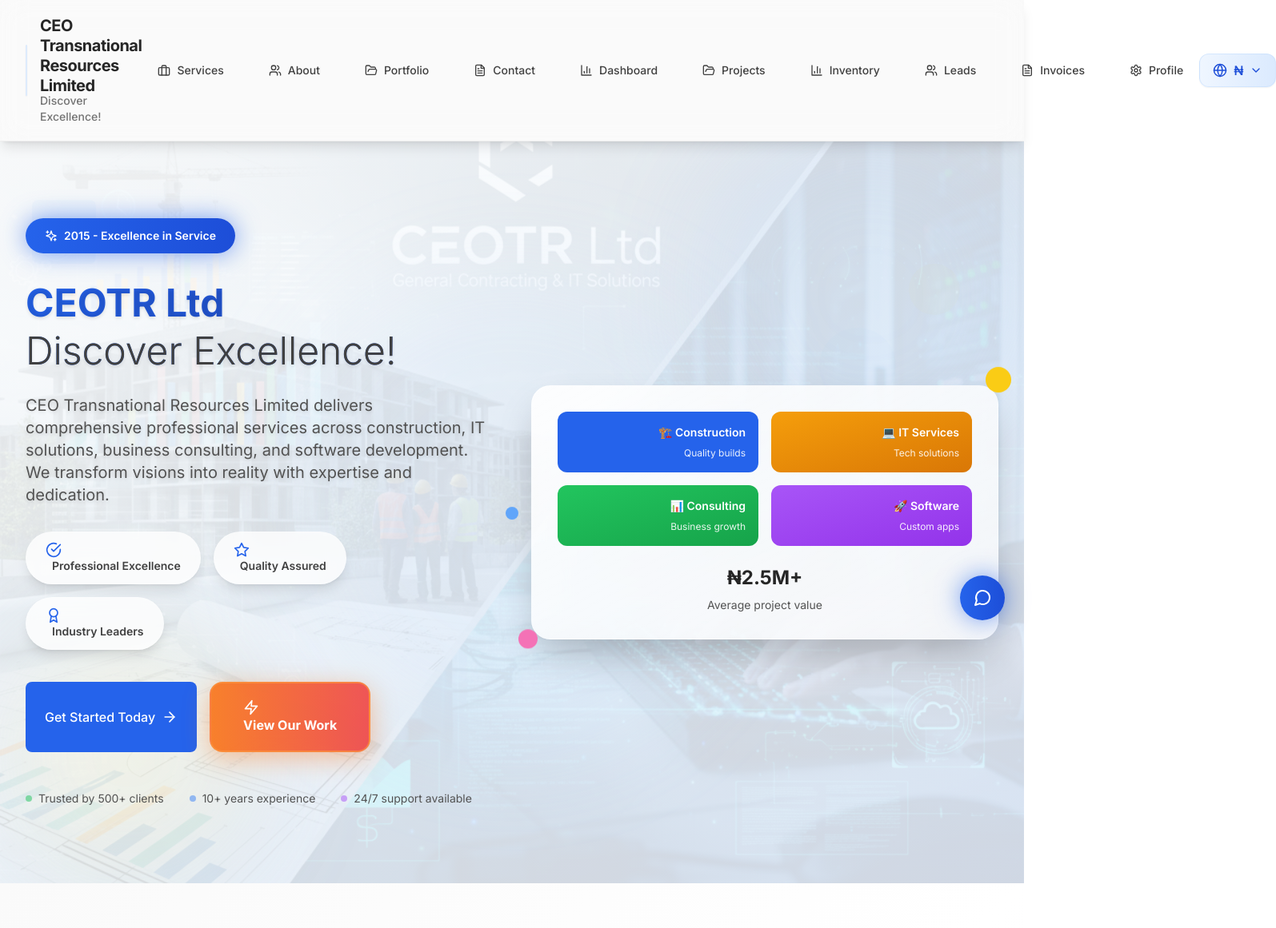
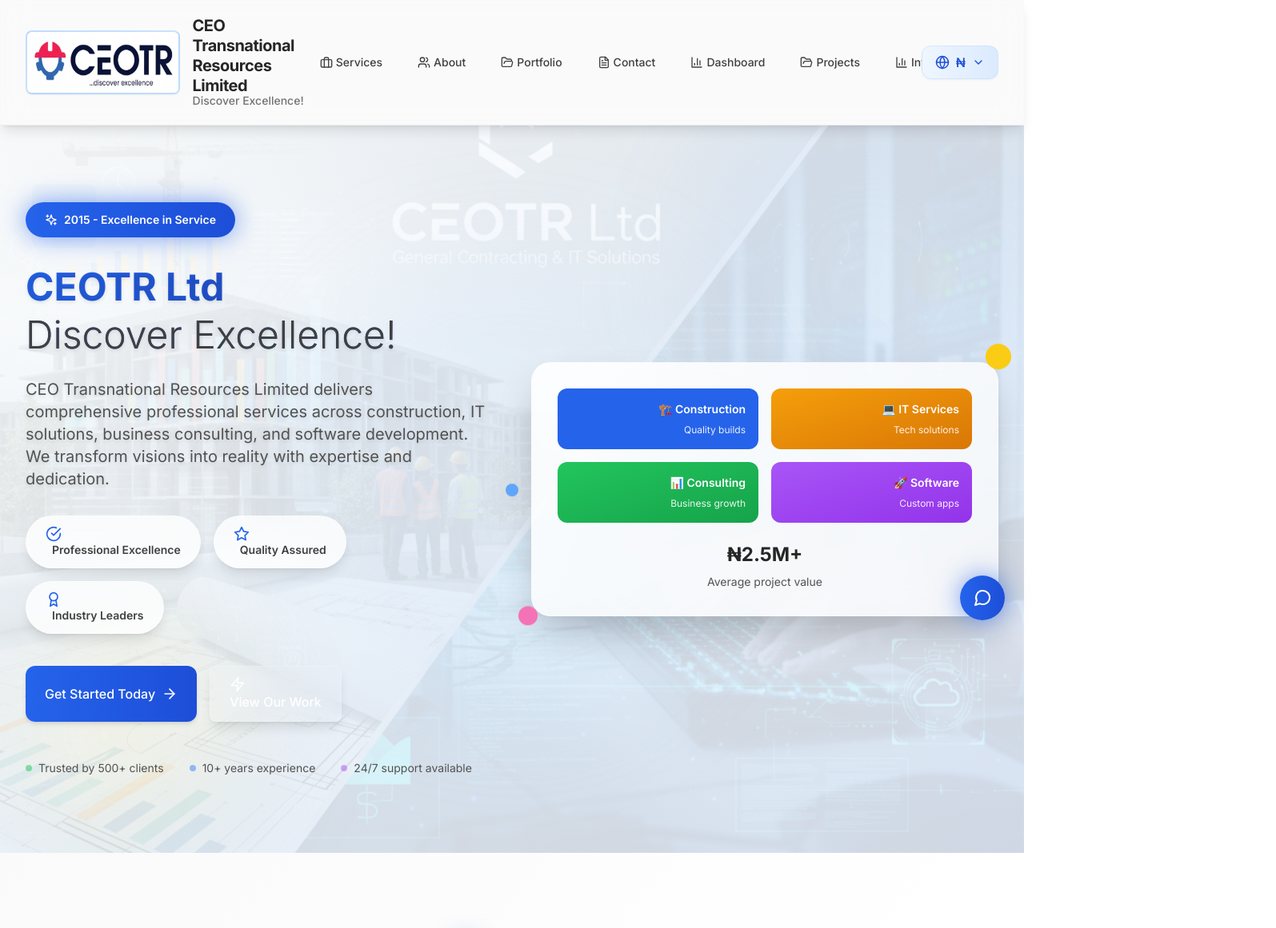
Before and after one commit to e-ogugua/ceotr-erp, a React (Vite) app: page / in a window 1280 px wide. Shown: the top 1161 px of the page at 80% size, 1595 px wide, since content can reach past the window. Built offline with nearby package versions, Linux system fonts and the light colour scheme.

Commit message:
style(buttons): enhance all buttons with modern gradients, shadows, and elegant hover effects for professional look

```diff
--- a/src/components/Header.jsx
+++ b/src/components/Header.jsx
@@ -39,7 +39,7 @@
               <img
                 src="/images/logo/ceotr-logo-white.png"
                 alt={COMPANY_INFO.name}
-                className="h-16 w-auto logo-enhanced rounded-lg shadow-sm transition-all duration-300 group-hover:shadow-md bg-gradient-to-br from-primary-50 to-white backdrop-blur-sm border border-primary-200/50"
+                className="h-20 w-auto logo-enhanced rounded-lg shadow-sm transition-all duration-300 group-hover:shadow-md bg-gradient-to-br from-primary-100 to-white backdrop-blur-sm border-2 border-primary-300/50"
                 onError={(e) => {
                   e.target.style.display = 'none';
                   e.target.parentElement.innerHTML = `
@@ -70,15 +70,15 @@
           </div>
 
           {/* Enhanced Desktop Navigation */}
-          <nav className="hidden md:flex items-center space-x-2 lg:space-x-4">
+          <nav className="hidden md:flex items-center space-x-1 lg:space-x-2 xl:space-x-3 max-w-3xl overflow-hidden">
             {navigationLinks.map((link) => (
               <a
                 key={link.href}
                 href={link.href}
-                className="relative px-3 py-2 lg:px-5 lg:py-3 text-neutral-700 hover:text-primary-600 font-medium transition-all duration-300 rounded-lg hover:bg-primary-50 group touch-target flex items-center gap-2 text-sm"
+                className="relative px-2 py-2 lg:px-3 lg:py-2 xl:px-4 text-neutral-700 hover:text-primary-600 font-medium transition-all duration-300 rounded-lg hover:bg-primary-50 group touch-target flex items-center gap-1 text-sm whitespace-nowrap"
               >
                 {link.icon}
-                <span className="hidden lg:inline">{link.label}</span>
+                <span className="hidden xl:inline">{link.label}</span>
                 <div className="absolute bottom-0 left-1/2 transform -translate-x-1/2 w-0 h-0.5 bg-primary-600 transition-all duration-300 group-hover:w-full"></div>
               </a>
             ))}
--- a/src/components/Hero.jsx
+++ b/src/components/Hero.jsx
@@ -98,7 +98,7 @@
               </button>
               <button
                 onClick={() => document.getElementById('portfolio')?.scrollIntoView({ behavior: 'smooth' })}
-                className="btn-glass-vibrant"
+                className="btn-glass"
               >
                 <Zap size={20} className="mr-2" />
                 View Our Work
--- a/src/index.css
+++ b/src/index.css
@@ -12,11 +12,19 @@
 
 @layer components {
   .btn-primary {
-    @apply bg-primary-600 hover:bg-primary-700 text-white font-medium px-6 py-3 rounded-lg transition-all duration-200 focus:outline-none focus:ring-2 focus:ring-primary-500 focus:ring-offset-2 transform hover:scale-105 hover:shadow-lg min-h-[44px];
+    @apply bg-gradient-to-r from-primary-600 to-primary-700 hover:from-primary-700 hover:to-primary-800 text-white font-medium px-6 py-3 rounded-xl transition-all duration-300 focus:outline-none focus:ring-2 focus:ring-primary-500 focus:ring-offset-2 transform hover:scale-105 hover:shadow-lg min-h-[44px] shadow-md;
   }
 
   .btn-secondary {
-    @apply bg-white hover:bg-neutral-50 text-primary-600 border border-primary-200 font-medium px-6 py-3 rounded-lg transition-all duration-200 focus:outline-none focus:ring-2 focus:ring-primary-500 focus:ring-offset-2 hover:shadow-md min-h-[44px];
+    @apply bg-white hover:bg-primary-50 text-primary-600 border-2 border-primary-200 hover:border-primary-300 font-medium px-6 py-3 rounded-xl transition-all duration-300 focus:outline-none focus:ring-2 focus:ring-primary-500 focus:ring-offset-2 hover:shadow-lg min-h-[44px] shadow-sm;
+  }
+
+  .btn-glass {
+    @apply bg-white/80 backdrop-blur-md hover:bg-white/90 text-neutral-700 border border-white/20 hover:border-white/40 font-medium px-6 py-3 rounded-xl transition-all duration-300 focus:outline-none focus:ring-2 focus:ring-white/50 focus:ring-offset-2 min-h-[44px] shadow-lg hover:shadow-xl;
+  }
+
+  .btn-outline {
+    @apply bg-transparent hover:bg-primary-50 text-primary-600 border-2 border-primary-300 hover:border-primary-400 font-medium px-6 py-3 rounded-xl transition-all duration-300 focus:outline-none focus:ring-2 focus:ring-primary-500 focus:ring-offset-2 min-h-[44px] hover:shadow-md;
   }
 
   .card {
```
Also changed, not shown: 4 other files (tests, documents, lock files or other folders).
